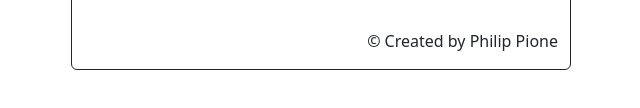
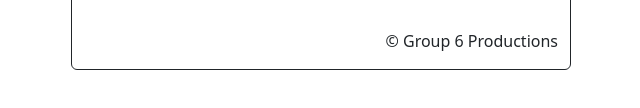
Before and after one commit to Philip-Pione/Group-6-Project, a plain HTML site: page index.html in a window 1280 px wide. Shown: the part 478-586 px from the top of the page, 319-959 px from the left. Drawn offline with nearby package versions, Linux system fonts and the light colour scheme.

Commit message:
Update index.html

```diff
--- a/index.html
+++ b/index.html
@@ -63,7 +63,7 @@
 
     <div id="alertDiv" class="alert alert-white" role="alert"></div>
     <footer class="d-flex justify-content-end">
-      <p class="mt-3">© Created by Philip Pione </p>
+      <p class="mt-3">© Group 6 Productions </p>
     </footer>
     <div id="test">
       <ul id="taskList" class="list-group list-group-flush">
```
